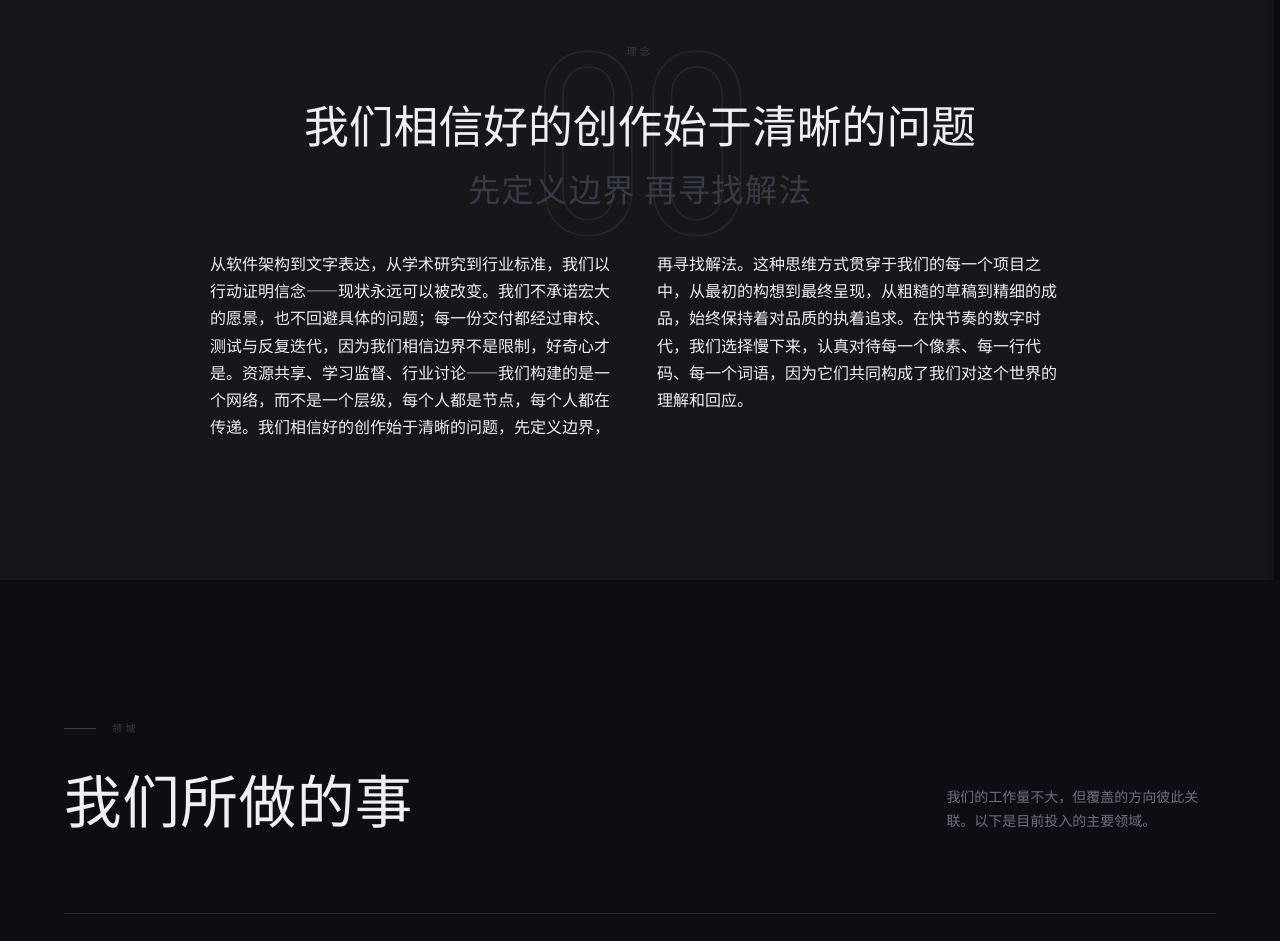
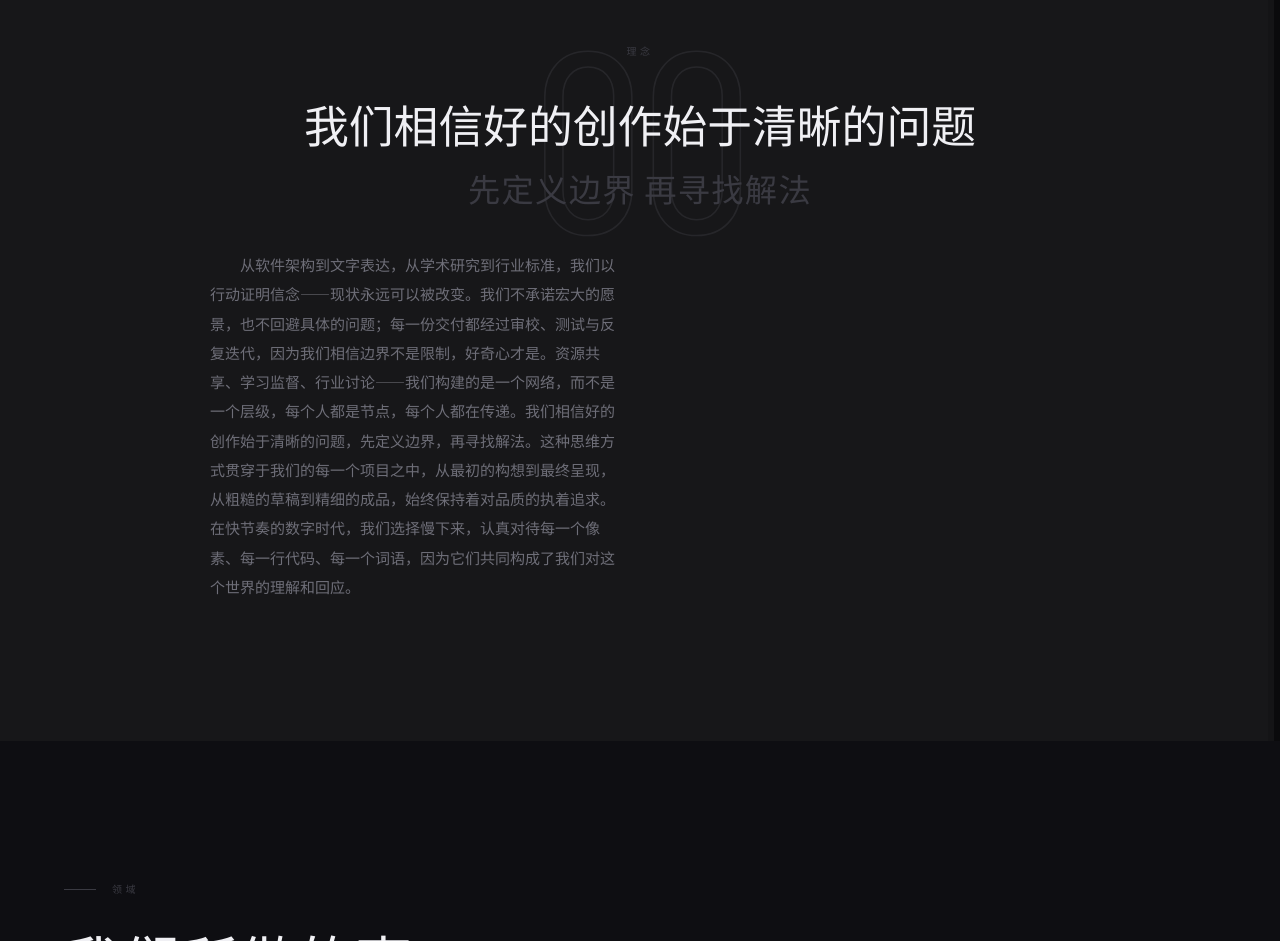
Before and after one commit to nondev10/ten-official, a plain HTML site: page index.html in a window 1280 px wide. Shown: the part 897-1838 px from the top of the page. Drawn offline with nearby package versions, Linux system fonts and the light colour scheme; a web font is replaced by a local one.

Commit message:
@AGNES v8.20 理念正文 flexbox 两栏排版
- 用 flexbox 替代 CSS columns，左栏完整文本，右栏预留填充
- 两栏各自首行缩进 2em
- 容器居中（margin:0 auto）文字靠左
- 移动端单栏回退

```diff
--- a/css/styles.css
+++ b/css/styles.css
@@ -279,21 +279,20 @@
 /* 正文小作文：两栏排版，容器居中文字靠左 */
 .philosophy-body {
   max-width: 80vw; margin: 0 auto;
-  column-count: 2;
-  column-gap: 4ch;
+  display: flex;
+  gap: 4ch;
   text-align: left;
 }
-.philosophy-body p {
+.philosophy-body .col {
+  flex: 1;
   font-size: 15px; color: var(--ink-3); line-height: 1.95;
-  column-span: all;
-  text-indent: 2em;
-  margin-bottom: 0;
   transition: color .3s;
 }
-.philosophy-body p:hover { color: var(--ink-2); }
-.philosophy-body p + p {
-  column-span: all;
-  text-indent: 2em;
+.philosophy-body .col:hover { color: var(--ink-2); }
+.philosophy-body .col-1 { text-indent: 2em; }
+.philosophy-body .col-2 { text-indent: 2em; }
+@media (max-width: 768px) {
+  .philosophy-body { flex-direction: column; }
 }
 
 /* ============================================================
```
